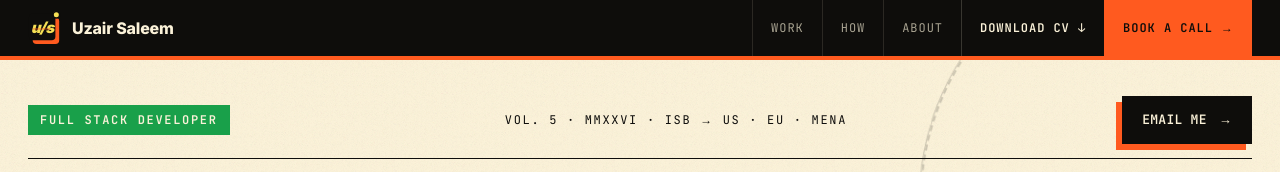
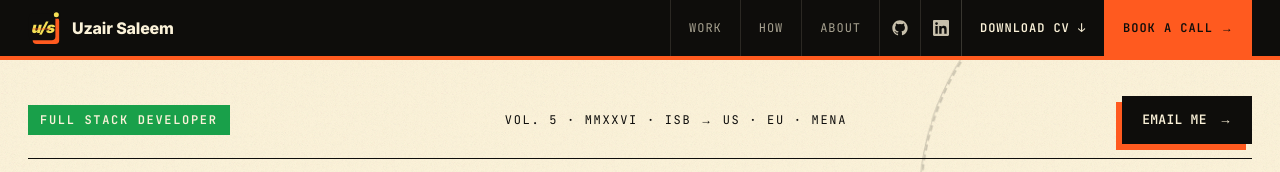
Before and after one commit to developeruzairsaleem/personal-portfolio, a Next.js app: page / in a window 1280 px wide. Shown: the top 172 px of the page. Built offline with nearby package versions, Linux system fonts and the light colour scheme.

Commit message:
Add GitHub and LinkedIn icon links to the sticky nav, between section anchors and CTAs

```diff
--- a/src/app/globals.css
+++ b/src/app/globals.css
@@ -123,6 +123,15 @@ body::before {
   transition: background .15s, color .15s;
 }
 .nav-links a:hover { color: var(--paper); background: rgba(255, 90, 31, 0.18); }
+.nav-links .nav-icon {
+  padding: 0 12px;
+  color: rgba(251, 242, 217, 0.78);
+}
+.nav-links .nav-icon svg {
+  width: 16px; height: 16px;
+  display: block;
+}
+.nav-links .nav-icon:hover { color: var(--orange); background: transparent; }
 .nav-links .nav-cta {
   font-weight: 700;
   color: var(--paper);
@@ -827,8 +836,9 @@ body::before {
   .project-row { grid-template-columns: 1fr; }
   .section-head { flex-direction: column; align-items: flex-start; }
   .section-head .num { text-align: left; }
-  .nav-links a:not(.nav-cta) { display: none; }
+  .nav-links a:not(.nav-cta):not(.nav-icon) { display: none; }
   .nav-links .nav-cta { padding: 0 12px; font-size: 11px; }
+  .nav-links .nav-icon { padding: 0 10px; }
 }
 @media (max-width: 600px) {
   .stats-inner, .how-grid, .voices-grid, .writing-grid { grid-template-columns: 1fr; }
--- a/src/app/page.tsx
+++ b/src/app/page.tsx
@@ -130,6 +130,18 @@ const FooterMark = () => (
   </svg>
 );
 
+const GithubIcon = () => (
+  <svg viewBox="0 0 24 24" fill="currentColor" aria-hidden="true">
+    <path d="M12 .5C5.65.5.5 5.65.5 12c0 5.08 3.29 9.39 7.86 10.91.58.1.79-.25.79-.56 0-.28-.01-1.02-.02-2-3.2.69-3.87-1.54-3.87-1.54-.52-1.33-1.28-1.68-1.28-1.68-1.05-.72.08-.7.08-.7 1.16.08 1.77 1.19 1.77 1.19 1.03 1.77 2.7 1.26 3.36.96.1-.75.4-1.26.73-1.55-2.55-.29-5.24-1.28-5.24-5.69 0-1.26.45-2.29 1.18-3.1-.12-.29-.51-1.46.11-3.05 0 0 .97-.31 3.18 1.18a11 11 0 0 1 5.78 0c2.21-1.49 3.18-1.18 3.18-1.18.62 1.59.23 2.76.11 3.05.74.81 1.18 1.84 1.18 3.1 0 4.42-2.69 5.4-5.26 5.69.41.35.78 1.05.78 2.12 0 1.53-.01 2.76-.01 3.14 0 .31.21.67.8.56C20.21 21.39 23.5 17.08 23.5 12 23.5 5.65 18.35.5 12 .5Z" />
+  </svg>
+);
+
+const LinkedinIcon = () => (
+  <svg viewBox="0 0 24 24" fill="currentColor" aria-hidden="true">
+    <path d="M20.45 20.45h-3.55v-5.57c0-1.33-.02-3.04-1.85-3.04-1.85 0-2.13 1.45-2.13 2.94v5.67H9.36V9h3.41v1.56h.05c.47-.9 1.63-1.85 3.36-1.85 3.6 0 4.27 2.37 4.27 5.45v6.29ZM5.34 7.43a2.06 2.06 0 1 1 0-4.12 2.06 2.06 0 0 1 0 4.12ZM7.12 20.45H3.56V9h3.56v11.45ZM22.22 0H1.77C.79 0 0 .77 0 1.73v20.54C0 23.23.79 24 1.77 24h20.45c.98 0 1.78-.77 1.78-1.73V1.73C24 .77 23.2 0 22.22 0Z" />
+  </svg>
+);
+
 function StatCounter({ to, suffix = "" }: { to: number; suffix?: string }) {
   const ref = useRef<HTMLDivElement>(null);
   useEffect(() => {
@@ -256,6 +268,24 @@ export default function Home() {
             <a href="#work">WORK</a>
             <a href="#how">HOW</a>
             <a href="#about">ABOUT</a>
+            <a
+              href="https://github.com/developeruzairsaleem"
+              target="_blank"
+              rel="noopener noreferrer"
+              className="nav-icon"
+              aria-label="GitHub"
+            >
+              <GithubIcon />
+            </a>
+            <a
+              href="https://www.linkedin.com/in/uzair-saleem-5a399825a/"
+              target="_blank"
+              rel="noopener noreferrer"
+              className="nav-icon"
+              aria-label="LinkedIn"
+            >
+              <LinkedinIcon />
+            </a>
             <a
               href={RESUME}
               target="_blank"
```
